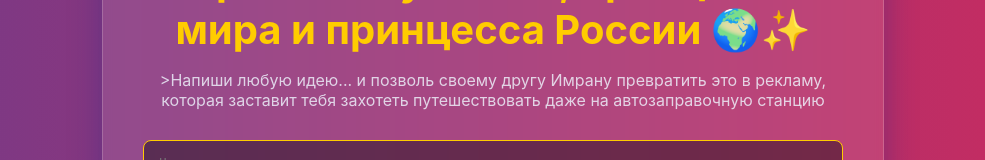
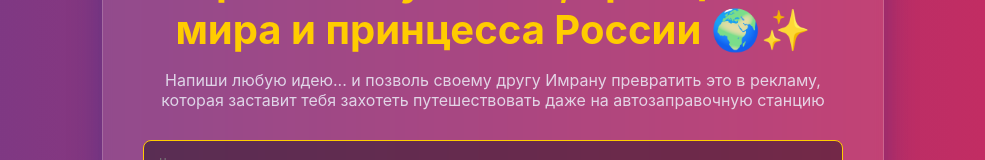
Before and after one commit to bara-bara/tanya, a Next.js app: page / in a window 1280 px wide. Shown: the part 152-312 px from the top of the page, without its empty margins (147-1132 px from the left). Built offline with nearby package versions, Linux system fonts and the light colour scheme.

Commit message:
Update index.js
ADD

```diff
--- a/pages/index.js
+++ b/pages/index.js
@@ -69,7 +69,7 @@ export default function Home() {
 
       <main className="main-content">
         <h1>Приветствую тебя, принцесса мира и принцесса России 🌍✨</h1>
-        <p>>Напиши любую идею... и позволь своему другу Имрану превратить это в рекламу, которая заставит тебя захотеть путешествовать даже на автозаправочную станцию</p>
+        <p>Напиши любую идею... и позволь своему другу Имрану превратить это в рекламу, которая заставит тебя захотеть путешествовать даже на автозаправочную станцию</p>
 
         <form onSubmit={generateCaption} className="form-area">
           <textarea
```
